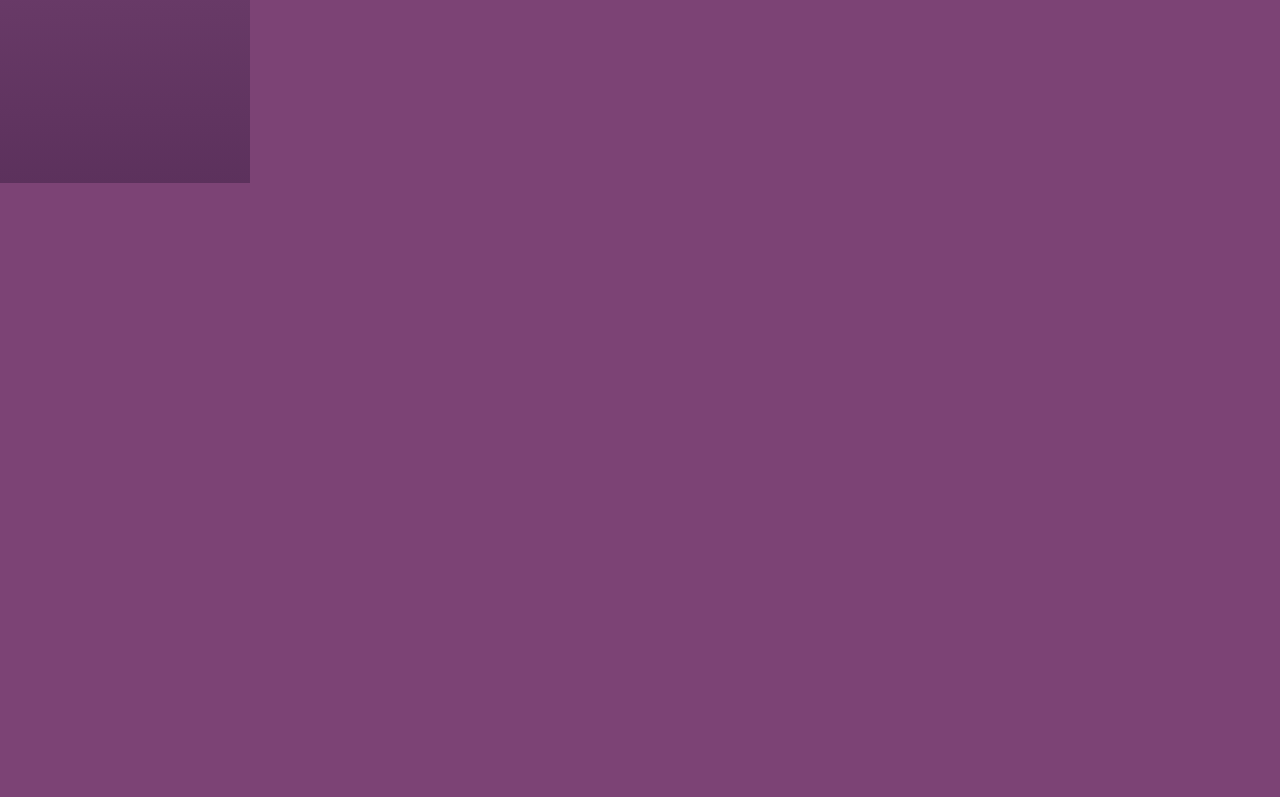
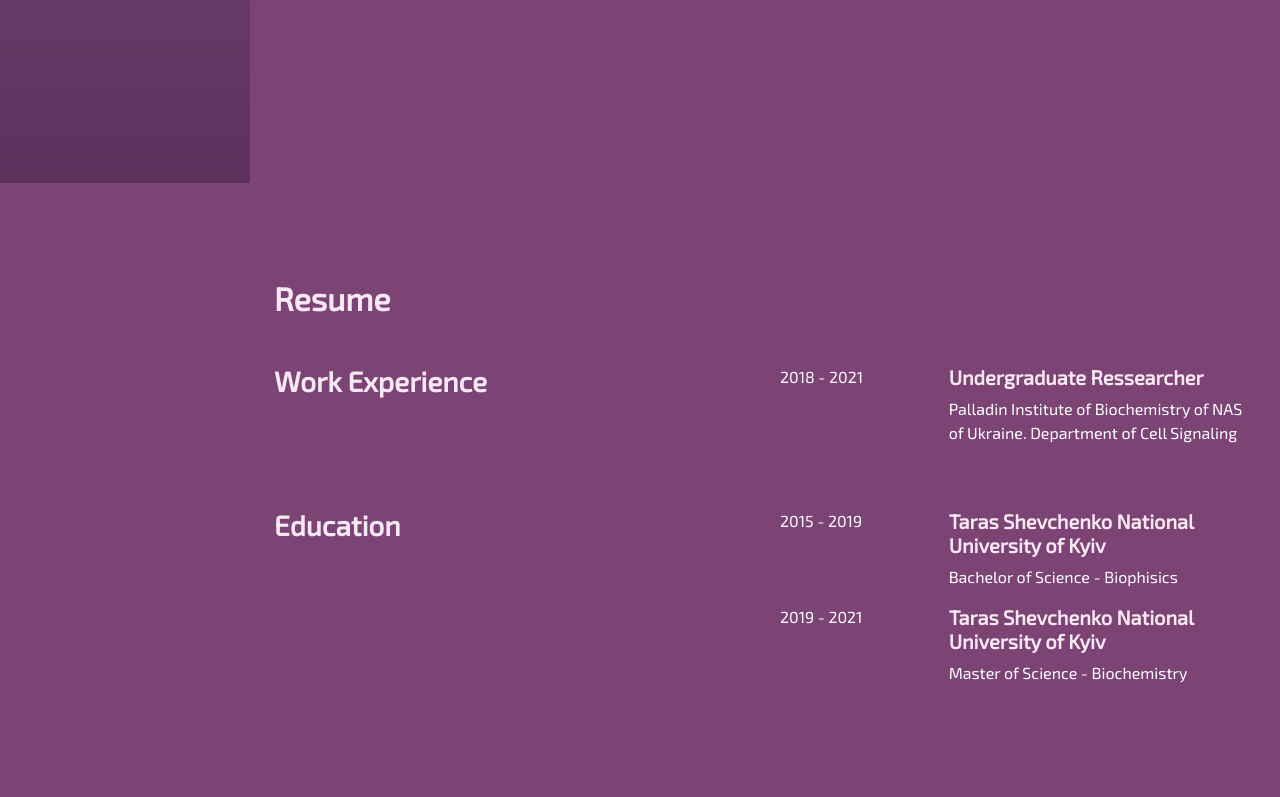
Before and after one commit to Maeevee/Bootstrap-Portfolio-Kiriakulova, a plain HTML site: page index.html in a window 1280 px wide. Shown: the part 617-1414 px from the top of the page. Before the commit the page ends 800 px from the top, so only its background shows below. Drawn offline with nearby package versions, Linux system fonts and the light colour scheme.

Commit message:
add-resume
Added "resume" section. Were used a bootstrap grid system

```diff
--- a/css/style.css
+++ b/css/style.css
@@ -28,6 +28,10 @@ h1, h2, h3, h4, h5, h6{
 a{
     text-decoration: none;
     transition: 0.5s;
+}
+
+p, li{
+    color: #fff;
 }
 
 img{
@@ -83,8 +87,6 @@ div.jumbotron h1::after{
 }
 
 
-
-
 @media (min-width: 992px) {
 
     .navbar{
--- a/index.html
+++ b/index.html
@@ -70,7 +70,57 @@
   </section>
 
   <!-- Resume -->
+  <section id="resume" class="py-5">
+    <h2 class="resume my-5">Resume</h2>
+    <div class="container-fluid">
+    </div>
+      <div class="row my-5">
+        <div class="col-lg-3 col-md-3 col-sm-12">
+          <h3 class="bold">Work Experience</h3>
+        </div>
+        <div class="col-lg-3 col-md-1 col-sm-12">
 
+        </div>
+        <div class="col-lg-2 col-md-3 col-sm-12">
+          <p>2018 - 2021</p>
+        </div>
+        <div class="col-lg-4 col-md-3 col-sm-12">
+          <h5 class="bold">Undergraduate Ressearcher</h5>
+          <p>Palladin Institute of Biochemistry of NAS of Ukraine. Department of Cell Signaling</p>
+        </div>
+      </div>
+      <div class="row">
+        <div class="col-lg-3 col-md-3 col-sm-12">
+          <h3 class="bold">Education</h3>
+        </div>
+        <div class="col-lg-3 col-md-1 col-sm-12">
+
+        </div>
+        <div class="col-lg-2 col-md-3 col-sm-12">
+          <p>2015 - 2019</p>
+        </div>
+        <div class="col-lg-4 col-md-3 col-sm-12">
+          <h5 class="bold">Taras Shevchenko National University of Kyiv</h5>
+          <p>Bachelor of Science - Biophisics</p>
+        </div>
+      </div>
+      <div class="row mb-5">
+        <div class="col-lg-3 col-md-3 col-sm-12">
+
+        </div>
+        <div class="col-lg-3 col-md-1 col-sm-12">
+
+        </div>
+        <div class="col-lg-2 col-md-3 col-sm-12">
+          <p>2019 - 2021</p>
+        </div>
+        <div class="col-lg-4 col-md-3 col-sm-12">
+          <h5 class="bold">Taras Shevchenko National University of Kyiv</h5>
+          <p>Master of Science - Biochemistry</p>
+        </div>
+      </div>
+    </div>
+  </section>
 
   <!-- Skills -->
 
```
